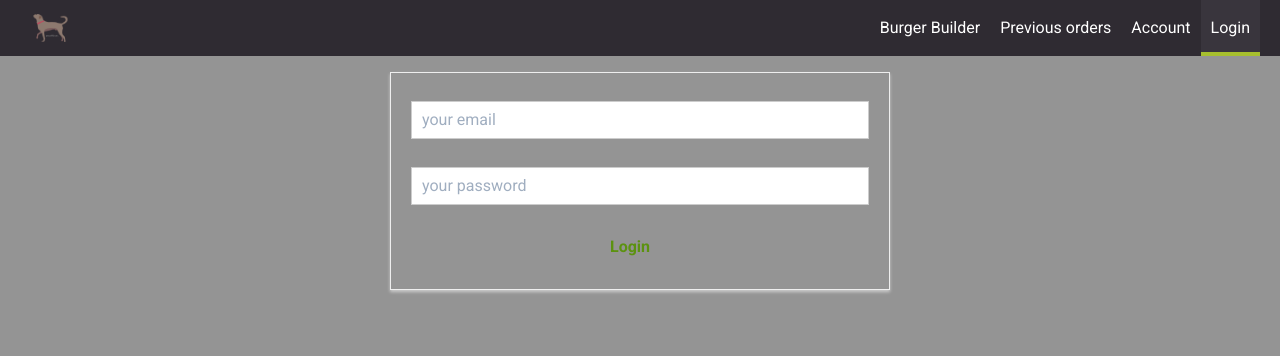
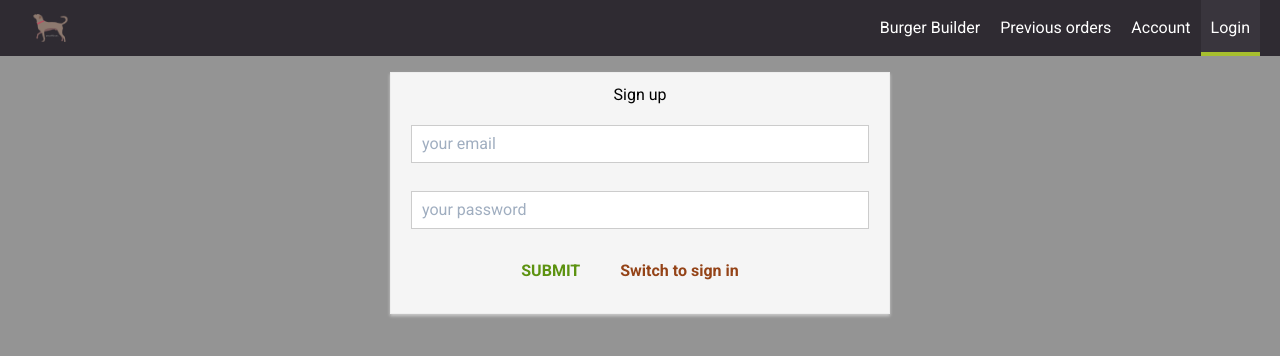
Before and after one commit to jadonwolffs/react_burger_demo, a React (Create React App) app: page /auth in a window 1280 px wide. Shown: the top 356 px of the page. Built offline with nearby package versions, Linux system fonts and the light colour scheme.

Commit message:
linked to firebase backend and added errors

```diff
--- a/package.json
+++ b/package.json
@@ -22,7 +22,7 @@
     "build-css": "postcss src/styles/index.css -o src/index.css",
     "watch-css": "postcss src/styles/index.css -o src/index.css -w",
     "start": "react-scripts start",
-    "start-css": "npm-run-all -p watch-css start-js",
+    "start-css": "npm-run-all -p watch-css start",
     "build": "react-scripts build",
     "test": "react-scripts test",
     "eject": "react-scripts eject"
--- a/src/components/UI/Button/Button.module.css
+++ b/src/components/UI/Button/Button.module.css
@@ -16,11 +16,11 @@
 }
 
 .Success {
-  color: #5c9210;
+  color: #5c9210 !important;
 }
 
 .Danger {
-  color: #944317;
+  color: #944317 !important;
 }
 
 .Button:disabled {
--- a/src/containers/Auth/Auth.js
+++ b/src/containers/Auth/Auth.js
@@ -1,6 +1,11 @@
 import React, { Component } from "react";
+import { connect } from "react-redux";
+
 import Input from "../../components/UI/Input/Input";
 import Button from "../../components/UI/Button/Button";
+import { auth } from "../../store/actions/index";
+import Spinner from "../../components/UI/Spinner/Spinner";
+
 import styles from "./Auth.module.css";
 
 class Auth extends Component {
@@ -34,7 +39,8 @@ class Auth extends Component {
         valid: false,
         touched: false
       }
-    }
+    },
+    signUp: true
   };
   checkValidity = (value, validation) => {
     let isValid = true;
@@ -65,8 +71,21 @@ class Auth extends Component {
         touched: true
       }
     };
-    this.setState({controls:updatedControls});
-
+    this.setState({ controls: updatedControls });
+  };
+  submitHandler = event => {
+    event.preventDefault();
+    this.props.onAuth(
+      this.state.controls.email.value,
+      this.state.controls.password.value,
+      this.state.signUp
+    );
+  };
+  switchModeHandler = event => {
+    event.preventDefault();
+    this.setState(prevState => {
+      return { signUp: !prevState.signUp };
+    });
   };
   render() {
     const elements = [];
@@ -76,7 +95,7 @@ class Auth extends Component {
         config: this.state.controls[key]
       });
     }
-    const form = elements.map(element => (
+    let form = elements.map(element => (
       <Input
         key={element.key}
         elementType={element.config.elementType}
@@ -88,19 +107,42 @@ class Auth extends Component {
         touched={element.config.touched}
       />
     ));
+    if(this.props.loading){
+      form = <Spinner/>
+    }
+    let error = null;
+    if(this.props.error){
+      // console.log("error: ",this.props.error);
+      error = (
+        <p>Error: {this.props.error.message}</p>
+      )
+    }
     return (
       <div className={styles.Auth}>
-        <form>
+        {error}
+        <form
+        // onSubmit={this.submitHandler}
+        >
+          <h1>Sign up</h1>
           {form}
-          <Button
-            type="Success"
-            //   disabled={!this.state.submittable}
-          >
-            Login
+          <Button type="Success" clicked={this.submitHandler}>SUBMIT</Button>
+          <Button type="Danger" clicked={this.switchModeHandler}>
+            Switch to {this.state.signUp ? "sign in" : "sign up"}
           </Button>
         </form>
       </div>
     );
   }
 }
-export default Auth;
+const mapDispatchToProps = dispatch => {
+  return {
+    onAuth: (email, password, signUp) => dispatch(auth(email, password, signUp))
+  };
+};
+const mapStateToProps = state => {
+  return {
+    loading:state.auth.loading,
+    error:state.auth.error
+  };
+};
+export default connect(mapStateToProps, mapDispatchToProps)(Auth);
--- a/src/containers/Auth/Auth.module.css
+++ b/src/containers/Auth/Auth.module.css
@@ -6,6 +6,7 @@
     border:1px solid #eee;
     padding:10px;
     box-sizing: border-box;
+    background: rgb(245, 245, 245);
 }
 @media (min-width: 600px){
     .Auth{
--- a/src/index.js
+++ b/src/index.js
@@ -10,10 +10,13 @@ import App from "./App";
 import * as serviceWorker from "./serviceWorker";
 import builder from "./store/reducers/burgerBuilder";
 import order from "./store/reducers/order";
+import auth from "./store/reducers/auth";
+
 
 const rootReducer = combineReducers({
   builder: builder,
-  order: order
+  order: order,
+  auth:auth
 });
 
 const composeEnhancers = window.__REDUX_DEVTOOLS_EXTENSION_COMPOSE__ || compose;
--- a/src/store/actions/actions.js
+++ b/src/store/actions/actions.js
@@ -11,3 +11,7 @@ export const PURCHASE_INIT = "PURCHASE_INIT";
 export const FETCH_ORDER_START ='FETCH_ORDER_START';
 export const FETCH_ORDER_SUCCESS ='FETCH_ORDER_SUCCESS';
 export const FETCH_ORDER_FAIL ='FETCH_ORDER_FAIL';
+
+export const AUTH_START = 'AUTH_START';
+export const AUTH_SUCCESS = 'AUTH_SUCCESS';
+export const AUTH_FAIL = 'AUTH_FAIL';
--- /dev/null
+++ b/src/store/actions/auth.js
@@ -0,0 +1,48 @@
+import * as actions from "./actions";
+import axios from "axios";
+
+export const authStart = () => {
+  return {
+    type: actions.AUTH_START
+  };
+};
+export const authSuccess = (token,userId) => {
+  return {
+    type: actions.AUTH_SUCCESS,
+    token:token,
+    userId:userId
+  };
+};
+export const authFail = error => {
+  return {
+    type: actions.AUTH_FAIL,
+    error: error
+  };
+};
+export const auth = (email, password,signUp) => {
+  return dispatch => {
+    dispatch(authStart());
+    const authData = {
+      email: email,
+      password: password,
+      returnSecureToken: true
+    };
+    let url = "https://identitytoolkit.googleapis.com/v1/accounts:signUp?key=AIzaSyAvocsrm4eJHjbhGQKFdeQIyfYfJEKpV8U";
+    if(!signUp){
+        url = "https://identitytoolkit.googleapis.com/v1/accounts:signInWithPassword?key=AIzaSyAvocsrm4eJHjbhGQKFdeQIyfYfJEKpV8U"
+    }
+    axios
+      .post(
+        url,
+        authData
+      )
+      .then(res =>{
+        console.log(res);
+        dispatch(authSuccess(res.data.idToken,res.data.localId));
+      })
+      .catch(err => {
+        console.log(err.response);
+        dispatch(authFail(err.response.data.error));
+      });
+  };
+};
--- a/src/store/actions/index.js
+++ b/src/store/actions/index.js
@@ -5,3 +5,4 @@ export {
   failIngredients
 } from "./burgerBuilder";
 export { purchaseStart, purchaseInit, initFetch} from "./order";
+export {auth} from './auth'
--- /dev/null
+++ b/src/store/reducers/auth.js
@@ -0,0 +1,35 @@
+import * as actions from "../actions/actions";
+import { updateObject } from "../utility";
+const initialState = {
+  token: null,
+  userId: null,
+  error: null,
+  loading: null
+};
+const authStart = (state, action) => {
+  return updateObject(state, { error: null, loading: true });
+};
+const authSuccess = (state, action) => {
+  return updateObject(state, {
+    token: action.token,
+    userId: action.userId,
+    error: null,
+    loading: false
+  });
+};
+const authFail = (state, action) => {
+  return updateObject(state, { error: action.error, loading: false });
+};
+const reducer = (state = initialState, action) => {
+  switch (action.type) {
+    case actions.AUTH_START:
+      return authStart(state, action);
+    case actions.AUTH_SUCCESS:
+      return authSuccess(state, action);
+    case actions.AUTH_FAIL:
+      return authFail(state, action);
+    default:
+      return state;
+  }
+};
+export default reducer;
```
